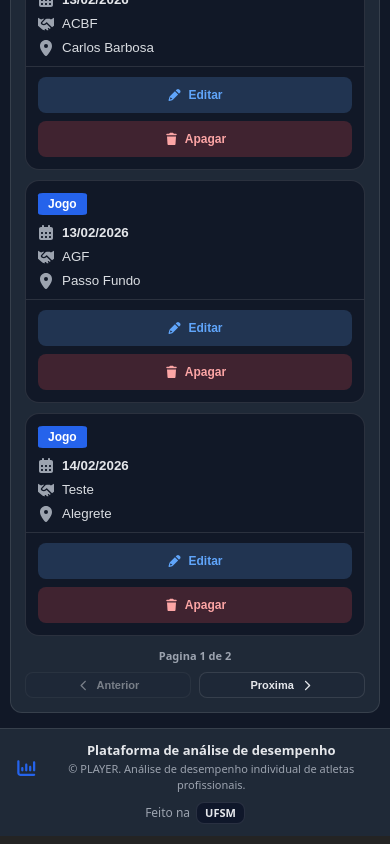
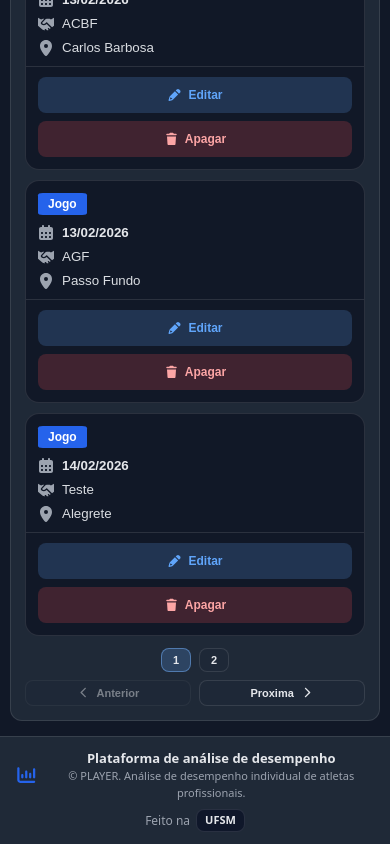
Before and after one commit to diogodls/player, a React (Vite) app: page /session-screen in a window 390 px wide. Shown: the part 831-1675 px from the top of the page. Built offline with nearby package versions, Linux system fonts and the light colour scheme; data requests are answered from the project's data file.

Commit message:
feat(#48): cria componente generico de paginacao

```diff
--- a/src/components/RegistrationScreen/RegistrationScreen.module.scss
+++ b/src/components/RegistrationScreen/RegistrationScreen.module.scss
@@ -74,42 +74,6 @@
 
   .pagination {
     margin-top: 14px;
-    display: flex;
-    align-items: center;
-    justify-content: space-between;
-    gap: 10px;
-  }
-
-  .paginationButton {
-    border: 1px solid var(--border-20);
-    background: color-mix(in srgb, var(--surface) 80%, transparent);
-    color: var(--text-light);
-    border-radius: 8px;
-    padding: 6px 10px;
-    font-size: 12px;
-    font-weight: 600;
-    cursor: pointer;
-    display: inline-flex;
-    align-items: center;
-    gap: 6px;
-    transition: background 0.2s ease-in-out, opacity 0.2s ease-in-out;
-
-    &:hover:enabled {
-      background: color-mix(in srgb, var(--light-blue) 15%, var(--surface));
-    }
-
-    &:disabled {
-      opacity: 0.45;
-      cursor: not-allowed;
-    }
-  }
-
-  .pageIndicator {
-    color: var(--text-muted);
-    font-size: 12px;
-    font-weight: 600;
-    text-align: center;
-    flex: 1;
   }
 
   .emptySub {
@@ -156,16 +120,6 @@
 
     .pagination {
       margin-top: 12px;
-      gap: 8px;
-    }
-
-    .paginationButton {
-      padding: 6px 8px;
-      font-size: 11px;
-    }
-
-    .pageIndicator {
-      font-size: 11px;
     }
 
     .emptyState {
@@ -191,19 +145,7 @@
 @media (max-width: 420px) {
   .card {
     .pagination {
-      flex-wrap: wrap;
-      justify-content: center;
-    }
-
-    .paginationButton {
-      flex: 1 1 calc(50% - 4px);
-      justify-content: center;
-      min-width: 0;
-    }
-
-    .pageIndicator {
-      order: -1;
-      flex: 0 0 100%;
+      margin-top: 12px;
     }
   }
 }
--- a/src/components/RegistrationScreen/RegistrationScreen.tsx
+++ b/src/components/RegistrationScreen/RegistrationScreen.tsx
@@ -2,9 +2,10 @@ import { useEffect, useMemo, useState } from "react";
 import styles from "./RegistrationScreen.module.scss";
 import { FontAwesomeIcon } from "@fortawesome/react-fontawesome";
 import { faCalendarDays } from "@fortawesome/free-regular-svg-icons";
-import { faCalendar, faChevronLeft, faChevronRight } from "@fortawesome/free-solid-svg-icons";
+import { faCalendar } from "@fortawesome/free-solid-svg-icons";
 import SessionCard from "./SessionCard/SessionCard.tsx";
 import type { Session } from "../../pages/SessionView";
+import Pagination from "../elements/Pagination/Pagination.tsx";
 
 const ITEMS_PER_PAGE = 5;
 
@@ -29,16 +30,6 @@ const RegistrationScreen = ({ sessions, onEditSession, onDeleteSession }: Regist
       setCurrentPage(totalPages);
     }
   }, [currentPage, totalPages]);
-
-  const handleGoToPreviousPage = () => {
-    setCurrentPage((prev) => Math.max(1, prev - 1));
-  };
-
-  const handleGoToNextPage = () => {
-    setCurrentPage((prev) => Math.min(totalPages, prev + 1));
-  };
-
-  const hasMultiplePages = totalPages > 1;
 
   return (
     <div className={styles.wrapper}>
@@ -72,33 +63,12 @@ const RegistrationScreen = ({ sessions, onEditSession, onDeleteSession }: Regist
               ))}
             </div>
 
-            {hasMultiplePages && (
-              <div className={styles.pagination}>
-                <button
-                  type="button"
-                  className={styles.paginationButton}
-                  onClick={handleGoToPreviousPage}
-                  disabled={currentPage === 1}
-                >
-                  <FontAwesomeIcon icon={faChevronLeft} />
-                  Anterior
-                </button>
-
-                <span className={styles.pageIndicator}>
-                  Pagina {currentPage} de {totalPages}
-                </span>
-
-                <button
-                  type="button"
-                  className={styles.paginationButton}
-                  onClick={handleGoToNextPage}
-                  disabled={currentPage === totalPages}
-                >
-                  Proxima
-                  <FontAwesomeIcon icon={faChevronRight} />
-                </button>
-              </div>
-            )}
+            <Pagination
+              currentPage={currentPage}
+              totalPages={totalPages}
+              onPageChange={setCurrentPage}
+              className={styles.pagination}
+            />
           </>
         )}
       </div>
--- /dev/null
+++ b/src/components/elements/Pagination/Pagination.module.scss
@@ -0,0 +1,130 @@
+.pagination {
+  margin-top: 14px;
+  display: flex;
+  align-items: center;
+  justify-content: space-between;
+  gap: 10px;
+}
+
+.paginationButton,
+.pageNumber {
+  border: 1px solid var(--border-20);
+  background: color-mix(in srgb, var(--surface) 80%, transparent);
+  color: var(--text-light);
+  border-radius: 8px;
+  font-size: 12px;
+  font-weight: 600;
+  cursor: pointer;
+  display: inline-flex;
+  align-items: center;
+  justify-content: center;
+  gap: 6px;
+  transition: background 0.2s ease-in-out, opacity 0.2s ease-in-out, color 0.2s ease-in-out,
+    border-color 0.2s ease-in-out;
+
+  &:hover:enabled {
+    background: color-mix(in srgb, var(--light-blue) 15%, var(--surface));
+  }
+
+  &:disabled {
+    opacity: 0.45;
+    cursor: not-allowed;
+  }
+}
+
+.paginationButton {
+  padding: 6px 10px;
+}
+
+.pageNumbers {
+  flex: 1;
+  display: flex;
+  align-items: center;
+  justify-content: center;
+  flex-wrap: wrap;
+  gap: 8px;
+}
+
+.pageNumber {
+  min-width: 34px;
+  padding: 6px 8px;
+}
+
+.pageNumberActive {
+  background: color-mix(in srgb, var(--light-blue) 22%, var(--surface));
+  border-color: color-mix(in srgb, var(--light-blue) 45%, var(--border-20));
+  color: var(--text-light);
+}
+
+.ellipsis {
+  color: var(--text-muted);
+  font-size: 12px;
+  font-weight: 600;
+  min-width: 18px;
+  text-align: center;
+}
+
+.disabled {
+  pointer-events: none;
+}
+
+.sizeSM {
+  margin-top: 12px;
+
+  .paginationButton,
+  .pageNumber {
+    font-size: 11px;
+  }
+
+  .paginationButton {
+    padding: 6px 8px;
+  }
+
+  .pageNumber {
+    min-width: 30px;
+    padding: 5px 7px;
+  }
+}
+
+.sizeMD {
+  margin-top: 14px;
+}
+
+@media (max-width: 768px) {
+  .pagination {
+    margin-top: 12px;
+    gap: 8px;
+  }
+
+  .paginationButton,
+  .pageNumber,
+  .ellipsis {
+    font-size: 11px;
+  }
+
+  .paginationButton {
+    padding: 6px 8px;
+  }
+
+  .pageNumber {
+    min-width: 30px;
+    padding: 5px 7px;
+  }
+}
+
+@media (max-width: 420px) {
+  .pagination {
+    flex-wrap: wrap;
+    justify-content: center;
+  }
+
+  .paginationButton {
+    flex: 1 1 calc(50% - 4px);
+    min-width: 0;
+  }
+
+  .pageNumbers {
+    order: -1;
+    flex: 0 0 100%;
+  }
+}
--- /dev/null
+++ b/src/components/elements/Pagination/Pagination.tsx
@@ -0,0 +1,143 @@
+import { useMemo } from "react";
+import { FontAwesomeIcon } from "@fortawesome/react-fontawesome";
+import { faChevronLeft, faChevronRight } from "@fortawesome/free-solid-svg-icons";
+import styles from "./Pagination.module.scss";
+
+type PaginationSize = "sm" | "md";
+type PaginationItem = number | "ellipsis-left" | "ellipsis-right";
+
+type PaginationProps = {
+  currentPage: number;
+  totalPages: number;
+  onPageChange: (page: number) => void;
+  disabled?: boolean;
+  className?: string;
+  size?: PaginationSize;
+  showPrevNext?: boolean;
+  showPageNumbers?: boolean;
+};
+
+function clampPage(page: number, totalPages: number) {
+  if (totalPages <= 0) return 1;
+  return Math.min(Math.max(page, 1), totalPages);
+}
+
+function buildPageItems(currentPage: number, totalPages: number): PaginationItem[] {
+  if (totalPages <= 5) {
+    return Array.from({ length: totalPages }, (_, index) => index + 1);
+  }
+
+  if (currentPage <= 3) {
+    return [1, 2, 3, 4, "ellipsis-right", totalPages];
+  }
+
+  if (currentPage >= totalPages - 2) {
+    return [1, "ellipsis-left", totalPages - 3, totalPages - 2, totalPages - 1, totalPages];
+  }
+
+  return [
+    1,
+    "ellipsis-left",
+    currentPage - 1,
+    currentPage,
+    currentPage + 1,
+    "ellipsis-right",
+    totalPages,
+  ];
+}
+
+const Pagination = ({
+  currentPage,
+  totalPages,
+  onPageChange,
+  disabled = false,
+  className,
+  size = "md",
+  showPrevNext = true,
+  showPageNumbers = true,
+}: PaginationProps) => {
+  const safeTotalPages = Math.max(1, totalPages);
+  const safeCurrentPage = clampPage(currentPage, safeTotalPages);
+
+  const pageItems = useMemo(
+    () => buildPageItems(safeCurrentPage, safeTotalPages),
+    [safeCurrentPage, safeTotalPages]
+  );
+
+  const rootClassName = [
+    styles.pagination,
+    styles[`size${size.toUpperCase()}`],
+    disabled ? styles.disabled : "",
+    className ?? "",
+  ]
+    .filter(Boolean)
+    .join(" ");
+
+  const goToPage = (page: number) => {
+    if (disabled) return;
+
+    const nextPage = clampPage(page, safeTotalPages);
+    if (nextPage === safeCurrentPage) return;
+    onPageChange(nextPage);
+  };
+
+  if (safeTotalPages <= 1) {
+    return null;
+  }
+
+  return (
+    <nav className={rootClassName} aria-label="Paginacao">
+      {showPrevNext && (
+        <button
+          type="button"
+          className={styles.paginationButton}
+          onClick={() => goToPage(safeCurrentPage - 1)}
+          disabled={disabled || safeCurrentPage === 1}
+          aria-label="Pagina anterior"
+        >
+          <FontAwesomeIcon icon={faChevronLeft} />
+          Anterior
+        </button>
+      )}
+
+      {showPageNumbers && (
+        <div className={styles.pageNumbers} aria-label={`Pagina ${safeCurrentPage} de ${safeTotalPages}`}>
+          {pageItems.map((item, index) =>
+            typeof item === "number" ? (
+              <button
+                key={item}
+                type="button"
+                className={`${styles.pageNumber} ${item === safeCurrentPage ? styles.pageNumberActive : ""}`}
+                onClick={() => goToPage(item)}
+                disabled={disabled}
+                aria-current={item === safeCurrentPage ? "page" : undefined}
+                aria-label={`Ir para pagina ${item}`}
+              >
+                {item}
+              </button>
+            ) : (
+              <span key={`${item}-${index}`} className={styles.ellipsis} aria-hidden="true">
+                ...
+              </span>
+            )
+          )}
+        </div>
+      )}
+
+      {showPrevNext && (
+        <button
+          type="button"
+          className={styles.paginationButton}
+          onClick={() => goToPage(safeCurrentPage + 1)}
+          disabled={disabled || safeCurrentPage === safeTotalPages}
+          aria-label="Proxima pagina"
+        >
+          Proxima
+          <FontAwesomeIcon icon={faChevronRight} />
+        </button>
+      )}
+    </nav>
+  );
+};
+
+export default Pagination;
```
